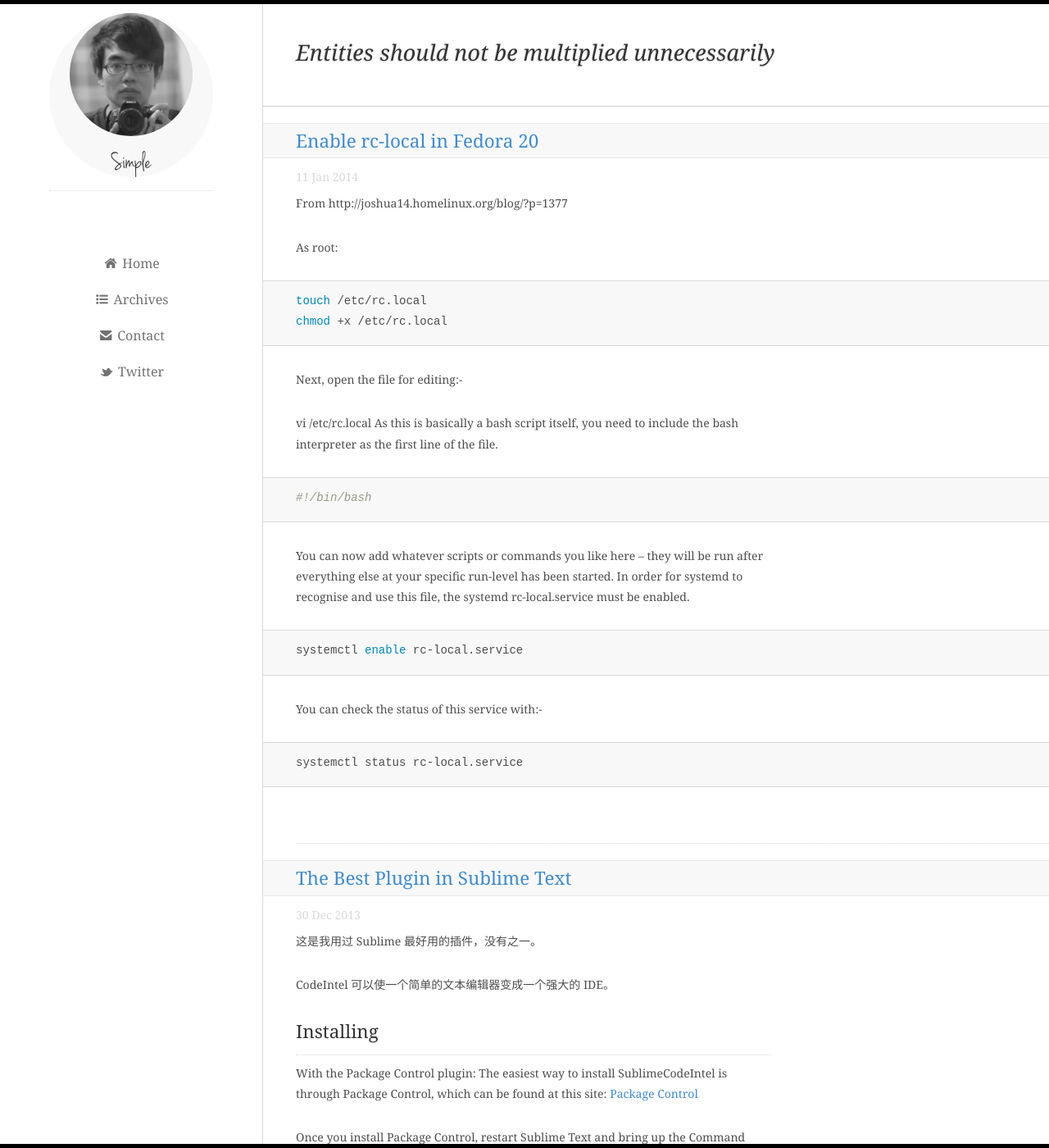
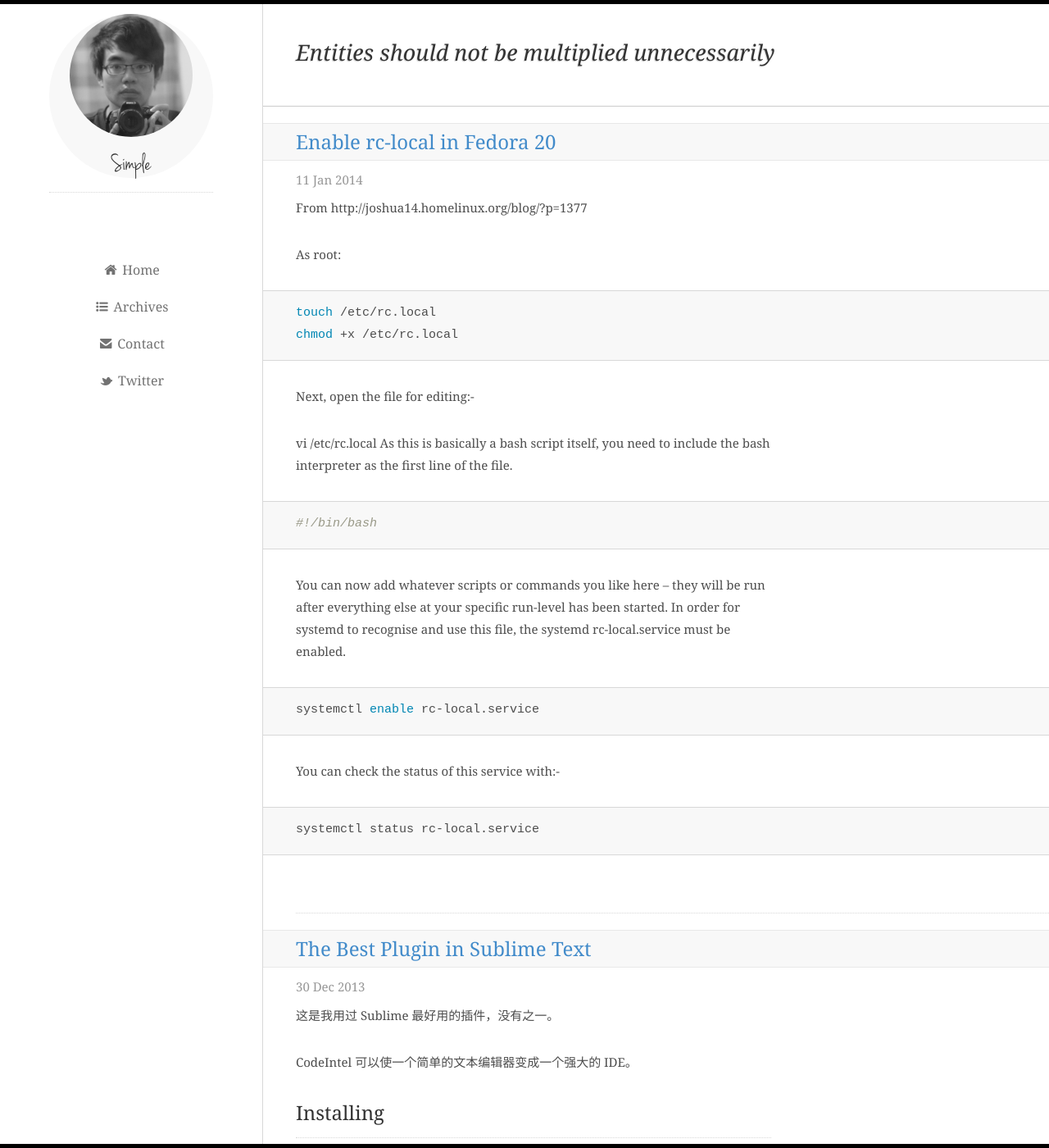
Before and after one commit to zhaoxuan/blog_source, a Jekyll site: the page built from index.html, in a window 1280 px wide and 1400 px high. Shown: the whole window at 82% size. Built offline with Jekyll 4.4.1, drawn with Linux system fonts in a browser that asks for light colours; the list of posts is cut into pages by our own code.

Commit message:
new css for archives

```diff
--- a/_posts/2013-02-11-sqlite-in-bigdata.markdown
+++ b/_posts/2013-02-11-sqlite-in-bigdata.markdown
@@ -64,3 +64,5 @@
 
     1. 分表，根据 attribute 条件来分表，每一个节点和子节点都是用父节点的字表来运算。
     2. 用缓存，我当时强烈推荐使用缓存，把节点下面的字表缓存在内存里面，这样就能一次查询和子查询就不用访问 greenplum 了。
+
+两种方案其实做法一样都是要大表分小表，只是实现不一样，一个主张在数据库里面创建小表，一个使用缓存来在客户端缓存数据。
--- a/archives.html
+++ b/archives.html
@@ -16,11 +16,11 @@
         {% endunless %}
         <article itemscope itemtype="http://schema.org/BlogPosting" itemprop="blogPost">
         <p class="time">
-            <time pubdate="{{ post.date }}">{{ post.date | date: '%d' }} {{ post.date | date: '%b' }}</time>
+            <time pubdate="{{ post.date }}">{{ post.date | date: '%d' }} {{ post.date | date: '%b' }}&nbsp&nbsp&nbsp&nbsp&nbsp›</time>
             <a href="{{ site.url }}{{ post.url }}" rel="bookmark" title="{{ post.title }}">{{ post.title }}</a>
             <span class="pull-right">{{post.categories | join: ','}}</span>
         </p>
-        <!-- <p itemprop="text">{% if post.description %}{{ post.description }}{% else %}{{ post.content | strip_html | strip_newlines | truncate: 100 }}{% endif %}</p> -->
+        <!-- <p itemprop="text">{% if post.description %}{{ post.description }}{% else %}{{ post.content | strip_html | strip_newlines | truncate: 300 }}{% endif %}</p> -->
         </article>
     {% endfor %}
 </article>
--- a/css/style.css
+++ b/css/style.css
@@ -13,7 +13,7 @@
 body, dl, dt, dd, ul, ol, li, h1, h2, h3, h4, h5, h6, pre, code, form, fieldset, legend, input, textarea, p, blockquote, th, td, hr, button, article, aside, details, figcaption, figure, footer, header, group, menu, nav, section { margin: 0; padding: 0; }
 article, aside, details, figcaption, figure, footer, header, hgroup, menu, nav, section { display: block; }
 audio, canvas, video { display: inline-block;  }
-body, button, input, select, textarea { font: 500 14px/1.8  Georgia, Times, 'Hiragino Sans GB', \u5B8B\u4F53, serif;}
+body, button, input, select, textarea { font: 500 15px/1.8  Georgia, Times, 'Hiragino Sans GB', \u5B8B\u4F53, serif;}
 table { border-collapse: collapse; border-spacing: 0; width: 100%; }
 th { text-align: inherit; }
 fieldset, img { border: 0; }
@@ -390,7 +390,7 @@
  *************************/
 .post { margin: 20px 0 0px 40px; padding-bottom: 40px; width: auto; border-bottom: 1px dotted #d8d8d8;}
 .post p, .post pre, .post ul, .post ol, .post dl, .post form, .post hr, .post table { margin-bottom: 2em; }
-.post .time { margin-bottom: .5em; color: #d8d8d8; }
+.post .time { margin-bottom: .5em; color: #979797; }
 .post blockquote { padding: 0.5em 1em 0.4em 1em; margin-bottom: 1em;  border-left: .9em solid #232323; }
 .post pre { width: 100%; margin-left: -40px; background: #f8f8f8; border-top:  1px solid #d8d8d8; border-bottom: 1px solid #d8d8d8; padding: 1em 0 1em 40px; }
 .post code { color: #4d4d4d; background: #f8f8f8; padding: 0 0.2em; border: 1px solid #d8d8d8; border-radius: 3px 3px; position: relative; top: -2px; margin: 0 0px; box-shadow: 1px 1px 0 #999; }
@@ -567,4 +567,4 @@
     font: 16px/1.5 "Roboto Slab", 'Helvetica Neue Light', 'Helvetica Neue', Helvetica, Arial, sans-serif;
 }
 
-.pull-right {margin-right: 1px;}
+.pull-right {margin-right: 1px; float: right;}
```
Also changed, not shown: index.html (line endings or trailing spaces).
